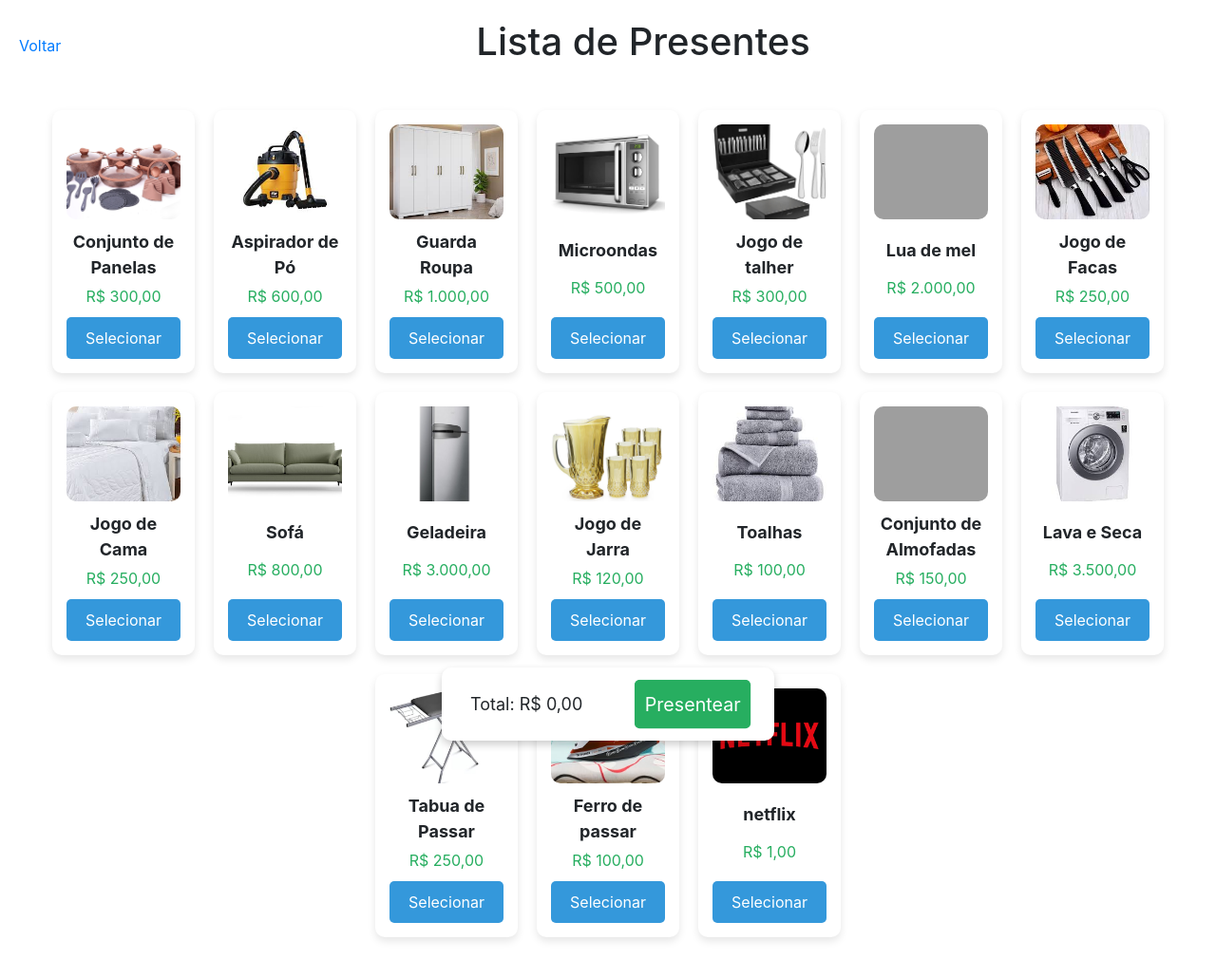
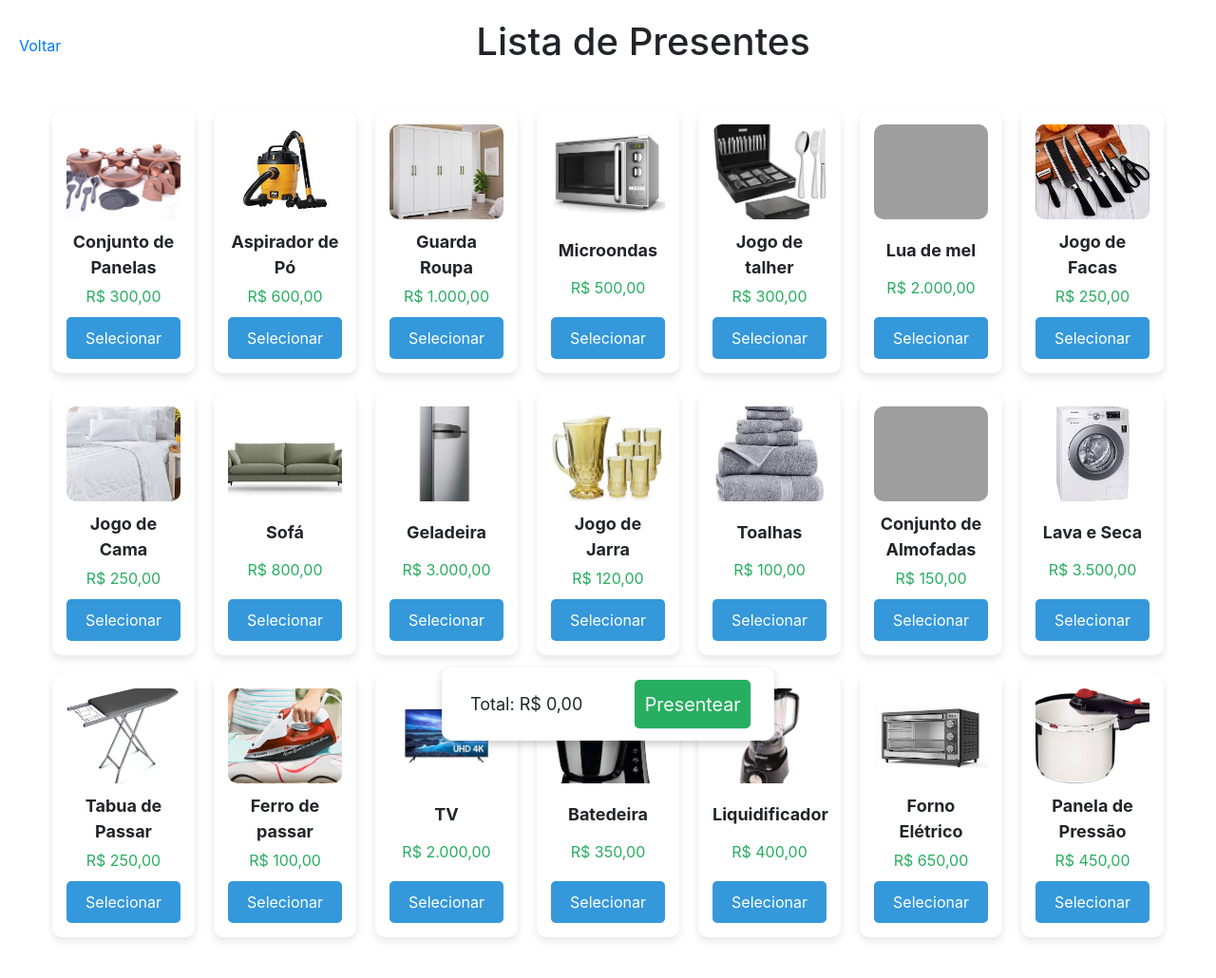
Before and after one commit to Nicholasvp/site_julia_nicholas, a website: page pages/presentes.html in a window 1280 px wide. Shown: the whole page at 95% size. Drawn offline with nearby package versions, Linux system fonts and the light colour scheme; grey boxes are pictures that could not be loaded.

Commit message:
novos items

```diff
--- a/pages/presentes.html
+++ b/pages/presentes.html
@@ -113,10 +113,34 @@
             <button class="select-button" data-price="100">Selecionar</button>
         </div>
         <div class="gift-item">
-            <img src="../assets/presentes/netiflix.png" alt="netflix">
-            <span class="gift-name">netflix</span>
-            <span class="gift-price">R$ 1,00</span>
-            <button class="select-button" data-price="1">Selecionar</button>
+            <img src="../assets/presentes/tv.jpg" alt="TV">
+            <span class="gift-name">TV</span>
+            <span class="gift-price">R$ 2.000,00</span>
+            <button class="select-button" data-price="2000">Selecionar</button>
+        </div>
+        <div class="gift-item">
+            <img src="../assets/presentes/batedeira.jpg" alt="Batedeira">
+            <span class="gift-name">Batedeira</span>
+            <span class="gift-price">R$ 350,00</span>
+            <button class="select-button" data-price="350">Selecionar</button>
+        </div>
+        <div class="gift-item">
+            <img src="../assets/presentes/liquidificador.jpg" alt="Liquidificador">
+            <span class="gift-name">Liquidificador</span>
+            <span class="gift-price">R$ 400,00</span>
+            <button class="select-button" data-price="400">Selecionar</button>
+        </div>
+        <div class="gift-item">
+            <img src="../assets/presentes/forno_eletrico.jpeg" alt="Forno Elétrico">
+            <span class="gift-name">Forno Elétrico</span>
+            <span class="gift-price">R$ 650,00</span>
+            <button class="select-button" data-price="650">Selecionar</button>
+        </div>
+        <div class="gift-item">
+            <img src="../assets/presentes/panela_pressao.jpg" alt="Panela de Pressão Elétrica">
+            <span class="gift-name">Panela de Pressão</span>
+            <span class="gift-price">R$ 450,00</span>
+            <button class="select-button" data-price="450">Selecionar</button>
         </div>
 
     </div>
```
Also changed, not shown: assets/presentes/batedeira.jpg (added), assets/presentes/forno_eletrico.jpeg (added), assets/presentes/liquidificador.jpg (added), assets/presentes/panela_pressao.jpg (added), assets/presentes/tv.jpg (added).
